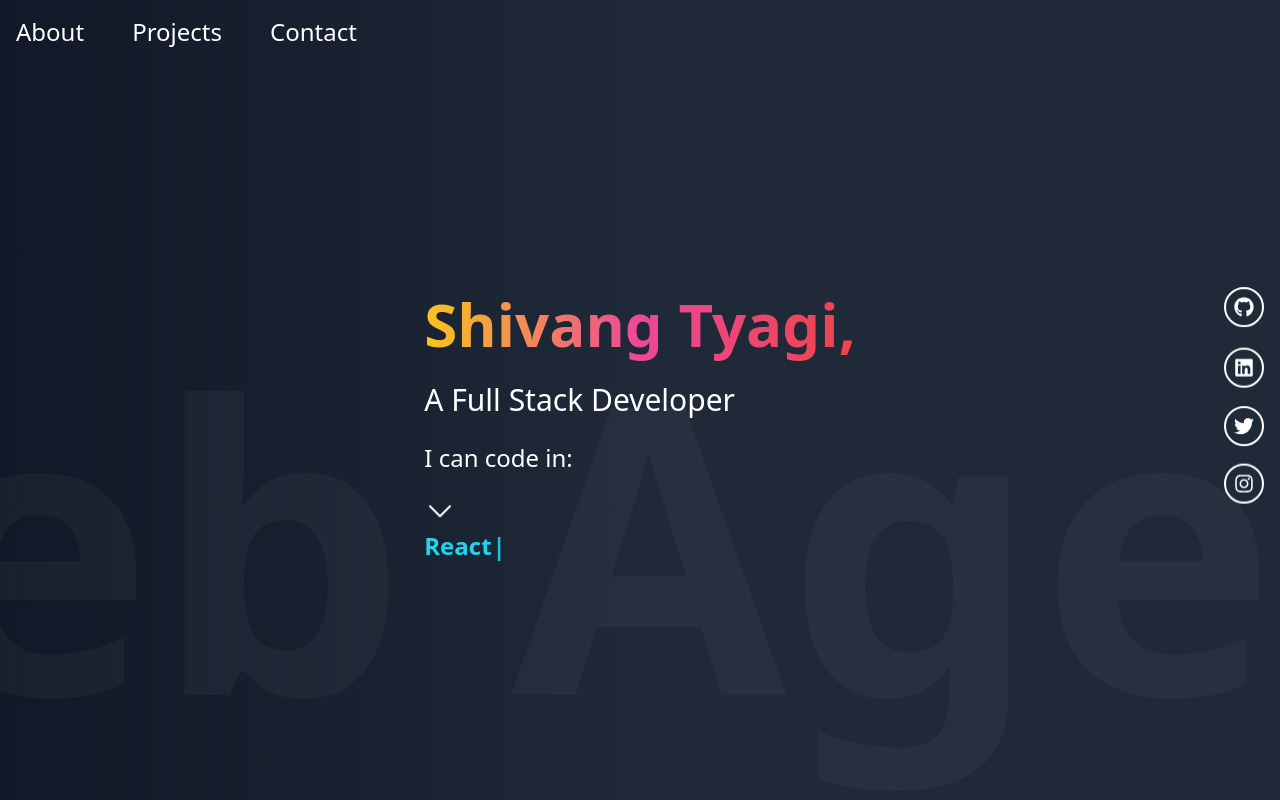
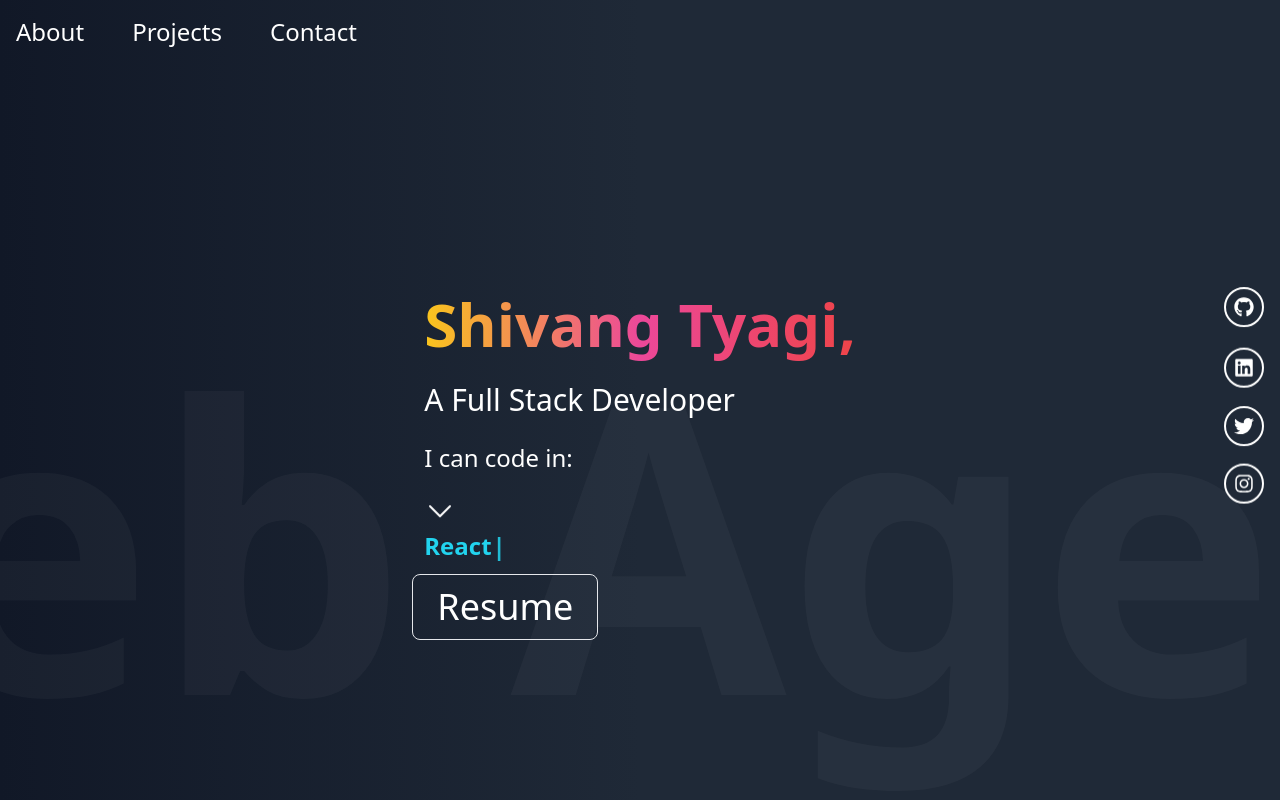
Before and after one commit to Shivang-code/Portfolio, a React (Vite) app: page / in a window 1280 px wide. Shown: the top 800 px of the page. Built offline with nearby package versions, Linux system fonts and the light colour scheme; no server answers.

Commit message:
Use environment variable for GitHub token

```diff
--- a/src/Components/Home.jsx
+++ b/src/Components/Home.jsx
@@ -1,6 +1,7 @@
 import React from 'react'
 import Typewriter from "typewriter-effect";
 import { ChevronDownIcon } from "@heroicons/react/24/outline";
+import CV from "../assets/picture/ShivangResume _MCA.pdf"
 
 
 function Home() {
@@ -32,8 +33,22 @@
         />
         </span>
       </div>
+      <a
+  className='absolute z-20'
+  href={CV}
+  download
+>
+  <button className="bg-transparentbf-[#0f172a] text-white px-6 py-3 rounded-lg hover:bg-white
+  hover:text-blue-400 transition border">
+    Resume
+  </button>
+</a>
+
+
 </div>
+
       </div>
+
     </div>
   )
 }
```
Also changed, not shown: 1 other file (tests, documents, lock files or other folders).
